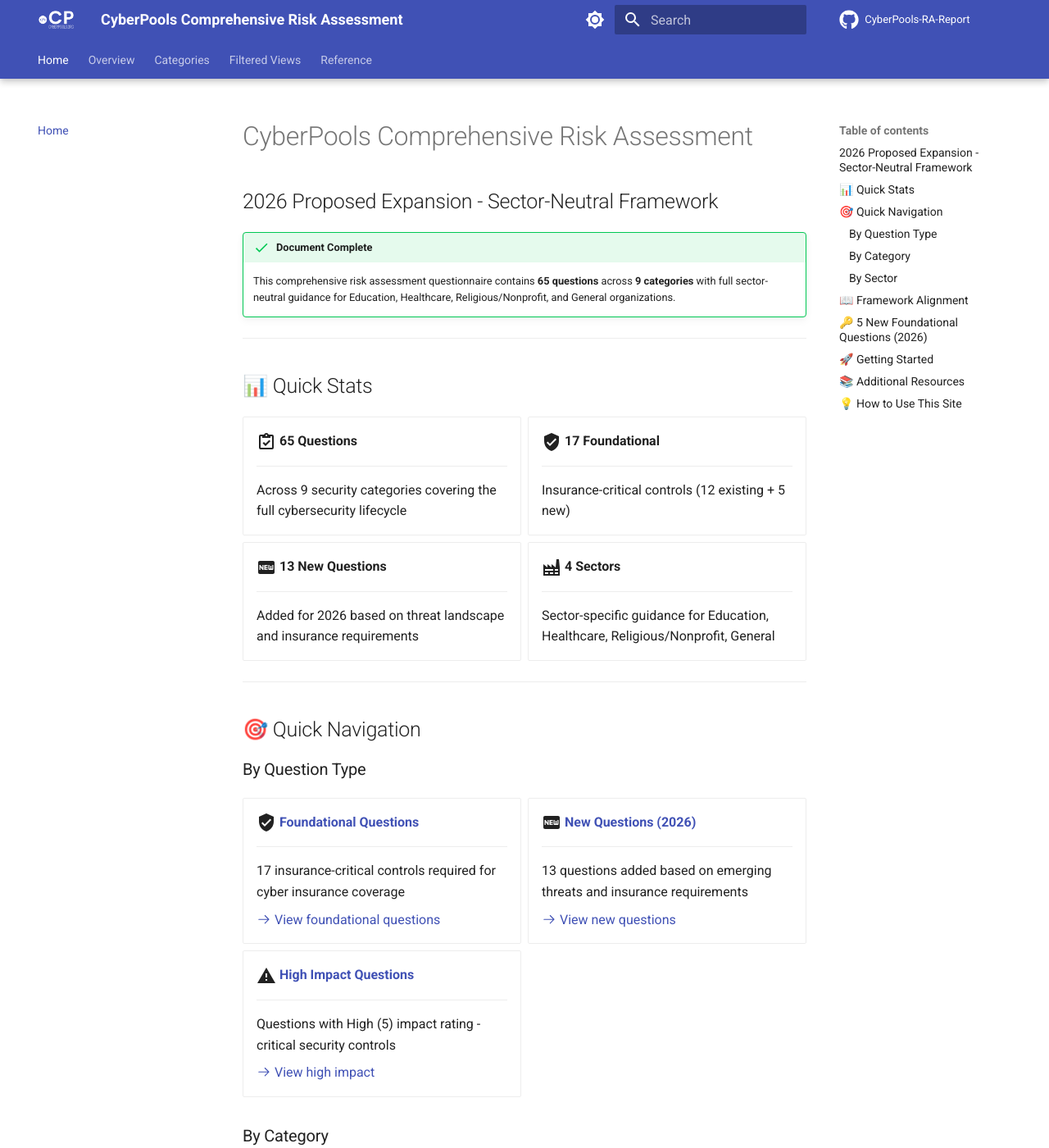
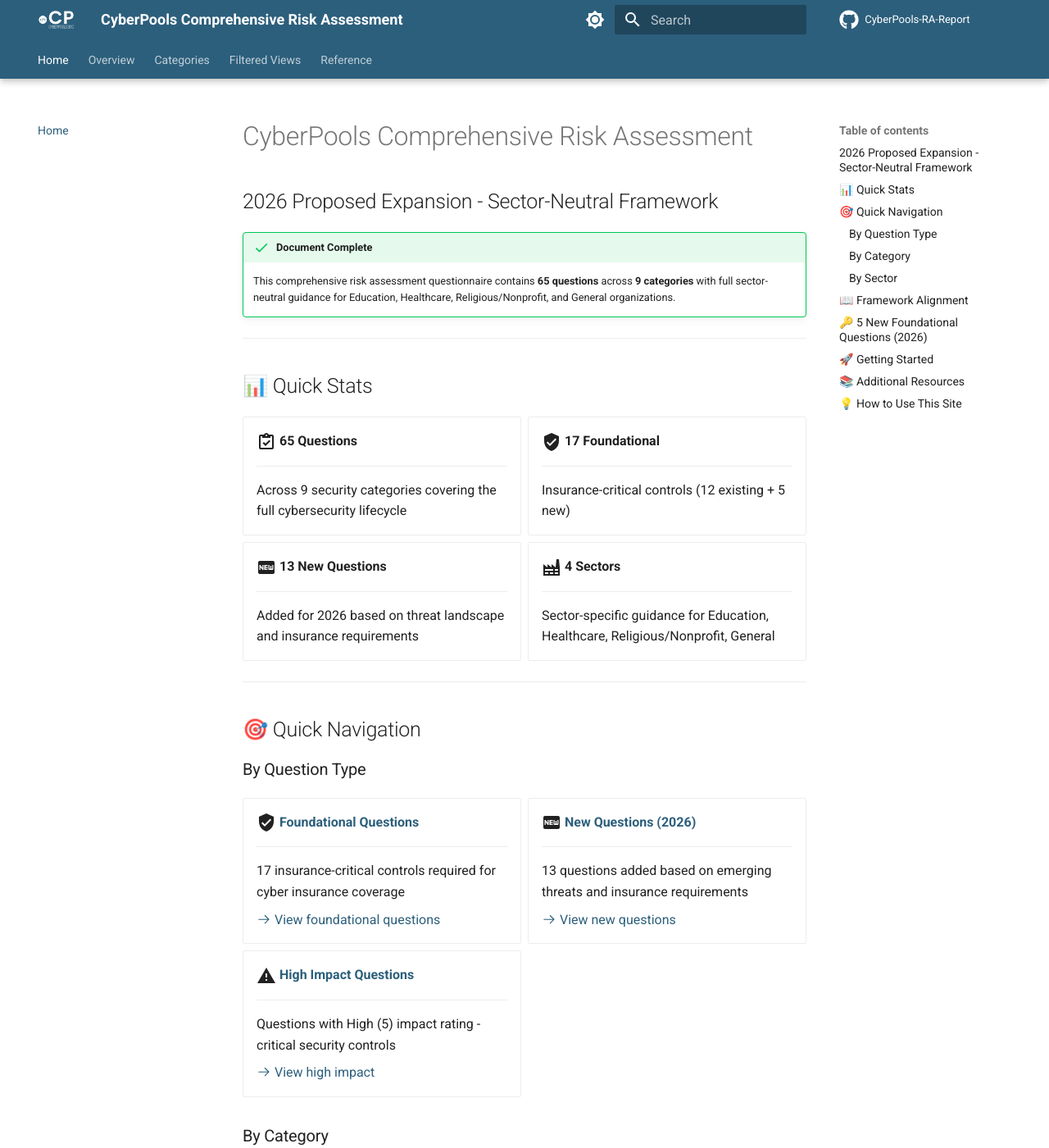
Before and after one commit to frankbejar/CyberPools-RA-Report, an MkDocs documentation site: the page built from docs/index.md, in a window 1280 px wide and 1400 px high. Shown: the whole window at 82% size. Built offline with MkDocs 1.6.1 and Material for MkDocs 9.7.7, drawn with Linux system fonts in a browser that asks for light colours; comment, search, counter and statistics services are not loaded.

Commit message:
Apply CyberPools brand colors to documentation site
Updated the documentation site color scheme to match the official
CyberPools style guide colors instead of Material's default indigo.

**Brand Colors Applied:**
- Primary Navy: #2C5F7C (main header, navigation, buttons)
- Primary Teal: #4A9FB8 (accents, links, hover states)
- Accent Cyan: #6BC4D9 (secondary accents)

**Changes:**

1. **mkdocs.yml:**
   - Changed palette from "indigo" to "custom"
   - Applied to both light and dark modes

2. **docs/stylesheets/extra.css:**
   - Added CyberPools brand color CSS variables
   - Defined custom Material Design color overrides
   - Light mode: Navy primary, Teal accent
   - Dark mode: Teal primary, Cyan accent

**Visual Impact:**
- Header navigation bar now uses CyberPools Navy (#2C5F7C)
- Links and interactive elements use CyberPools Teal (#4A9FB8)
- Better brand consistency with style guide
- Maintains excellent contrast and accessibility

🤖 Generated with [Claude Code](https://claude.com/claude-code)

Co-Authored-By: Claude <noreply@anthropic.com>

```diff
--- a/docs/stylesheets/extra.css
+++ b/docs/stylesheets/extra.css
@@ -1,10 +1,34 @@
 /* Custom styles for CyberPools Risk Assessment site */
 
-/* Highlight foundational questions */
+/* CyberPools Brand Colors */
 :root {
+  /* Primary brand colors from style guide */
+  --cp-primary-navy: #2C5F7C;
+  --cp-primary-teal: #4A9FB8;
+  --cp-accent-cyan: #6BC4D9;
+
+  /* Badge colors */
   --foundational-color: #2e7d32;
   --new-color: #1976d2;
   --high-impact-color: #d32f2f;
+}
+
+/* Material Design custom color scheme - Light mode */
+[data-md-color-scheme="default"] {
+  --md-primary-fg-color: var(--cp-primary-navy);
+  --md-primary-fg-color--light: var(--cp-primary-teal);
+  --md-primary-fg-color--dark: #234a5f;
+  --md-accent-fg-color: var(--cp-primary-teal);
+  --md-accent-fg-color--transparent: rgba(74, 159, 184, 0.1);
+}
+
+/* Material Design custom color scheme - Dark mode */
+[data-md-color-scheme="slate"] {
+  --md-primary-fg-color: var(--cp-primary-teal);
+  --md-primary-fg-color--light: var(--cp-accent-cyan);
+  --md-primary-fg-color--dark: var(--cp-primary-navy);
+  --md-accent-fg-color: var(--cp-accent-cyan);
+  --md-accent-fg-color--transparent: rgba(107, 196, 217, 0.1);
 }
 
 /* Foundational badge */
--- a/mkdocs.yml
+++ b/mkdocs.yml
@@ -17,15 +17,15 @@ theme:
   palette:
     # Light mode
     - scheme: default
-      primary: indigo
-      accent: indigo
+      primary: custom
+      accent: custom
       toggle:
         icon: material/brightness-7
         name: Switch to dark mode
     # Dark mode
     - scheme: slate
-      primary: indigo
-      accent: indigo
+      primary: custom
+      accent: custom
       toggle:
         icon: material/brightness-4
         name: Switch to light mode
```
